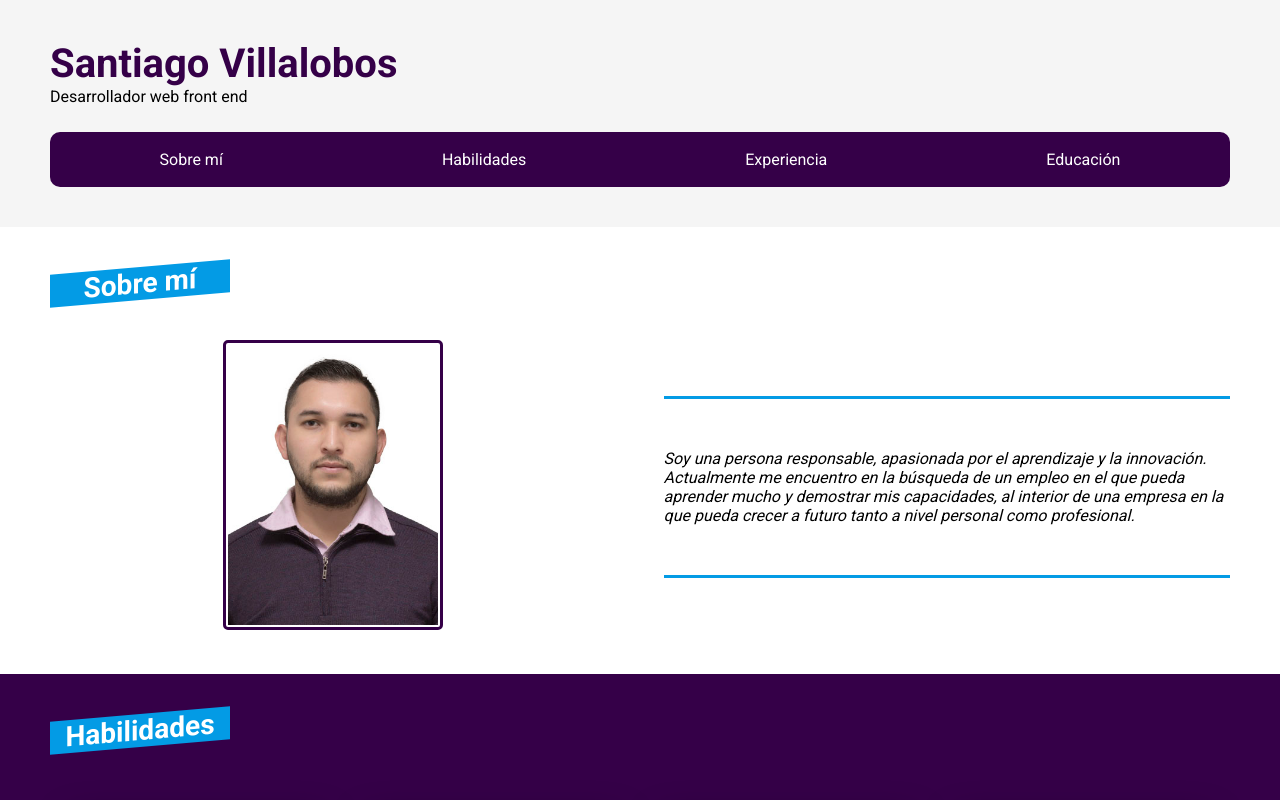
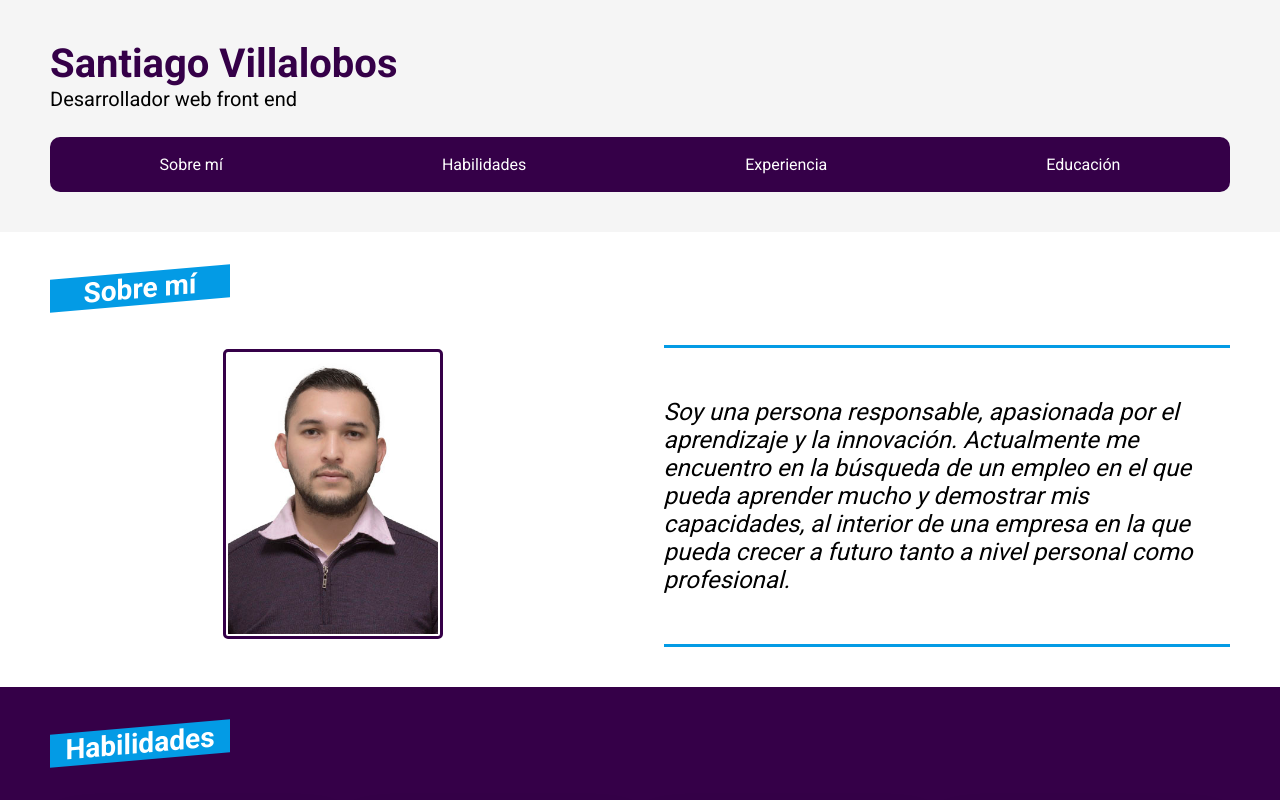
Before and after one commit to Santiagovillalobos-12/cv2021.github.io, a website: page index.html in a window 1280 px wide. Shown: the top 800 px of the page. Drawn offline with Linux system fonts and the light colour scheme.

Commit message:
Add files via upload

```diff
--- a/scss/about.scss
+++ b/scss/about.scss
@@ -1,6 +1,5 @@
 .about {
     padding: 40px 50px;
-
     .col50 {
         display: flex;
         align-items: center;
@@ -22,21 +21,23 @@
             padding: 50px 0px;
             border-top: solid $secundary-color;
             border-bottom: solid $secundary-color;
-            p{
-               font-style: italic;
+            p {
+                font-size: 24px;
+                font-style: italic;
             }
         }
     }
 }
+
 @include movil {
     .about {
         padding: 40px 20px;
         .row {
             flex-direction: column;
             align-items: center;
-            .col50{
+            .col50 {
                 width: 100%;
-                .about-rigth{
+                .about-rigth {
                     padding: 30px 0px;
                     margin-top: 20px;
                     text-align: center;
--- a/scss/header.scss
+++ b/scss/header.scss
@@ -4,6 +4,9 @@ header {
     h2 {
         font-size: 2.5em;
         color: $primary-color;
+    }
+    p {
+        font-size: 20px;
     }
     .navigation {
         display: flex;
@@ -19,7 +22,6 @@ header {
         padding: 10px 15px;
         transform-style: preserve-3d;
         transition: 0.5s;
-
         a {
             color: #fff;
             text-decoration: none;
@@ -65,6 +67,7 @@ header {
         }
     }
 }
+
 @include tablet {
     header {
         .navigation {
@@ -74,7 +77,6 @@ header {
             /*flex-direction: column; */
             align-items: center;
             justify-content: space-around;
-
             li {
                 padding: 8px 15px;
                 a {
@@ -87,17 +89,18 @@ header {
         }
     }
 }
+
 @include movil {
     header {
         .navigation {
             line-height: 10px;
             display: none;
             column-count: 2;
-            li{
+            li {
                 text-align: center;
-                a{
+                a {
                     text-align: center;
-                    span{
+                    span {
                         text-align: center;
                     }
                 }
```
Also changed, not shown: css/app.css.
